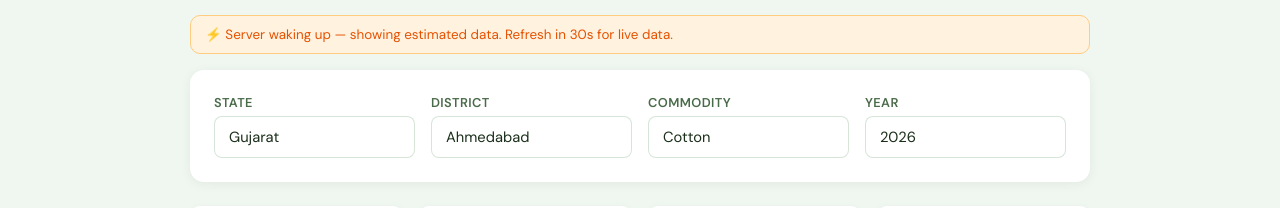
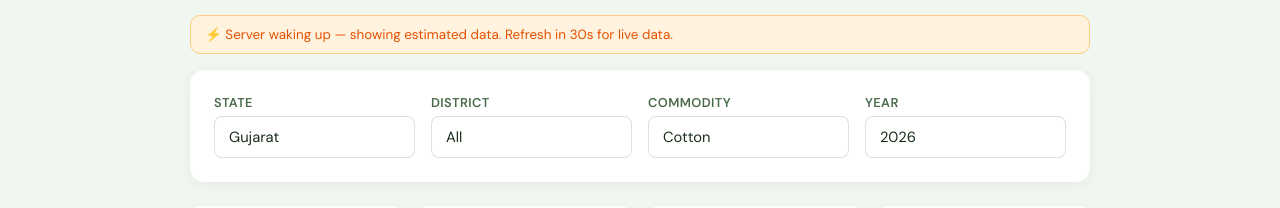
Before and after one commit to vedant1844/agri-price-predictor, a React (Create React App) app in the folder frontend/: page / in a window 1280 px wide. Both pictures are taken after a click on the button "Historical Data". Shown: the part 195-403 px from the top of the page. Built offline with nearby package versions, Linux system fonts and the light colour scheme; no server answers; the HTML template or start-up script is replaced by a standard one.

Commit message:
feat: dynamic state/commodity/district dropdowns in Historical Data from Supabase

```diff
--- a/frontend/src/pages/HistoricalData.js
+++ b/frontend/src/pages/HistoricalData.js
@@ -2,7 +2,7 @@ import React, { useState, useEffect } from 'react';
 import { Line, Bar } from 'react-chartjs-2';
 import { Chart as ChartJS, CategoryScale, LinearScale, PointElement, LineElement, BarElement, Title, Tooltip, Legend } from 'chart.js';
 import LoadingOverlay from '../components/LoadingOverlay';
-import { fetchPrices, fetchPriceStats } from '../api';
+import { fetchPrices, fetchPriceStats, fetchCommodities, fetchStates } from '../api';
 
 ChartJS.register(CategoryScale, LinearScale, PointElement, LineElement, BarElement, Title, Tooltip, Legend);
 
@@ -20,15 +20,38 @@ function genFallback(base) {
 }
 
 export default function HistoricalData() {
-  const [filters, setFilters] = useState({ state:'Gujarat', district:'Ahmedabad', commodity:'Cotton', year:'2026' });
+  const [filters, setFilters] = useState({ state:'', district:'All', commodity:'', year:'2026' });
   const [chartData, setChartData] = useState(null);
   const [stats, setStats] = useState(null);
   const [loading, setLoading] = useState(false);
   const [src, setSrc] = useState('loading');
+  const [stateOpts, setStateOpts] = useState([]);
+  const [commodityOpts, setCommodityOpts] = useState([]);
+  const [districtOpts, setDistrictOpts] = useState(['All']);
 
   const set = (k,v) => setFilters(p => ({...p,[k]:v}));
 
-  useEffect(() => { loadData(); }, [filters.commodity, filters.state, filters.year]); // eslint-disable-line
+  // Load states and commodities from DB on mount
+  useEffect(() => {
+    async function loadOptions() {
+      try {
+        const [cRes, sRes] = await Promise.all([fetchCommodities(), fetchStates()]);
+        const states = sRes.states || [];
+        const commodities = cRes.commodities || [];
+        setStateOpts(states.length > 0 ? states : ['Gujarat','Maharashtra','Karnataka','Punjab','Uttar Pradesh','Rajasthan']);
+        setCommodityOpts(commodities.length > 0 ? commodities : ['Cotton','Wheat','Rice','Onion','Apple','Soybean','Groundnut']);
+        if (states.length > 0) setFilters(p => ({ ...p, state: p.state || states[0] }));
+        if (commodities.length > 0) setFilters(p => ({ ...p, commodity: p.commodity || commodities[0] }));
+      } catch {
+        setStateOpts(['Gujarat','Maharashtra','Karnataka','Punjab','Uttar Pradesh','Rajasthan']);
+        setCommodityOpts(['Cotton','Wheat','Rice','Onion','Apple','Soybean','Groundnut']);
+        setFilters(p => ({ ...p, state: p.state || 'Gujarat', commodity: p.commodity || 'Cotton' }));
+      }
+    }
+    loadOptions();
+  }, []);
+
+  useEffect(() => { if (filters.state && filters.commodity) loadData(); }, [filters.commodity, filters.state, filters.year]); // eslint-disable-line
 
   async function loadData() {
     setLoading(true);
@@ -38,8 +61,17 @@ export default function HistoricalData() {
         fetchPriceStats({ commodity: filters.commodity, state: filters.state }),
       ]);
       if (Array.isArray(pricesData) && pricesData.length > 0) {
+        // Extract unique districts from price data
+        const districts = [...new Set(pricesData.map(p => p.district).filter(Boolean))].sort();
+        setDistrictOpts(['All', ...districts]);
+
+        // Filter by district if selected
+        const filtered = filters.district && filters.district !== 'All'
+          ? pricesData.filter(p => p.district === filters.district)
+          : pricesData;
+
         const mMin=Array(12).fill(null), mMod=Array(12).fill(null), mMax=Array(12).fill(null), cnt=Array(12).fill(0);
-        pricesData.forEach(p => {
+        filtered.forEach(p => {
           const d = p.arrival_date || p.date; if (!d) return;
           const dt = new Date(d), mi = dt.getMonth();
           if (filters.year && dt.getFullYear() !== parseInt(filters.year)) return;
@@ -47,7 +79,7 @@ export default function HistoricalData() {
           if (!mMin[mi]) { mMin[mi]=0; mMod[mi]=0; mMax[mi]=0; }
           mMin[mi]+=mn; mMod[mi]+=md; mMax[mi]+=mx; cnt[mi]++;
         });
-        const avg = (a) => a.map((v,i)=> cnt[i]>0 ? Math.round(v/cnt[i]) : null);
+        const avg = (a) => a.map((v,i)=>cnt[i]>0 ? Math.round(v/cnt[i]) : null);
         const fill = (a) => { const valid=a.filter(v=>v!==null); if(!valid.length) return a; const av=Math.round(valid.reduce((s,v)=>s+v,0)/valid.length); return a.map(v=>v!==null?v:av); };
         setChartData({ minData:fill(avg(mMin)), modalData:fill(avg(mMod)), maxData:fill(avg(mMax)) });
         setStats(statsData); setSrc('api');
@@ -91,15 +123,22 @@ export default function HistoricalData() {
           {src==='api' && <div style={{ background:'#e8f5e9', border:'1px solid #a5d6a7', borderRadius:10, padding:'10px 14px', fontSize:'0.84rem', color:'#2e7d32', marginBottom:'1rem' }}>✅ Showing live data from Supabase database</div>}
 
           <div style={{ background:'white', borderRadius:14, padding:'1.5rem', display:'grid', gridTemplateColumns:'repeat(auto-fit, minmax(180px,1fr))', gap:'1rem', marginBottom:'1.5rem', boxShadow:'0 2px 12px rgba(0,0,0,0.06)' }}>
-            {[ {label:'State',key:'state',opts:['Gujarat','Maharashtra','Karnataka','Punjab','Uttar Pradesh','Rajasthan']},
-               {label:'District',key:'district',opts:['Ahmedabad','Surat','Vadodara','Rajkot','Bhavnagar']},
-               {label:'Commodity',key:'commodity',opts:['Cotton','Wheat','Rice','Onion','Apple','Soybean','Groundnut']},
-               {label:'Year',key:'year',opts:['2026','2025','2024','2023','2022']} ].map(f => (
-              <div key={f.key}>
-                <label style={{ display:'block', fontSize:'0.8rem', fontWeight:600, color:'#4a6b4a', marginBottom:5, textTransform:'uppercase', letterSpacing:'0.4px' }}>{f.label}</label>
-                <select value={filters[f.key]} onChange={e=>set(f.key,e.target.value)} style={selStyle}>{f.opts.map(o=><option key={o}>{o}</option>)}</select>
-              </div>
-            ))}
+            <div>
+              <label style={{ display:'block', fontSize:'0.8rem', fontWeight:600, color:'#4a6b4a', marginBottom:5, textTransform:'uppercase', letterSpacing:'0.4px' }}>State</label>
+              <select value={filters.state} onChange={e=>set('state',e.target.value)} style={selStyle}>{stateOpts.map(o=><option key={o}>{o}</option>)}</select>
+            </div>
+            <div>
+              <label style={{ display:'block', fontSize:'0.8rem', fontWeight:600, color:'#4a6b4a', marginBottom:5, textTransform:'uppercase', letterSpacing:'0.4px' }}>District</label>
+              <select value={filters.district} onChange={e=>set('district',e.target.value)} style={selStyle}>{districtOpts.map(o=><option key={o}>{o}</option>)}</select>
+            </div>
+            <div>
+              <label style={{ display:'block', fontSize:'0.8rem', fontWeight:600, color:'#4a6b4a', marginBottom:5, textTransform:'uppercase', letterSpacing:'0.4px' }}>Commodity</label>
+              <select value={filters.commodity} onChange={e=>set('commodity',e.target.value)} style={selStyle}>{commodityOpts.map(o=><option key={o}>{o}</option>)}</select>
+            </div>
+            <div>
+              <label style={{ display:'block', fontSize:'0.8rem', fontWeight:600, color:'#4a6b4a', marginBottom:5, textTransform:'uppercase', letterSpacing:'0.4px' }}>Year</label>
+              <select value={filters.year} onChange={e=>set('year',e.target.value)} style={selStyle}>{['2026','2025','2024','2023','2022'].map(o=><option key={o}>{o}</option>)}</select>
+            </div>
           </div>
 
           <div style={{ display:'grid', gridTemplateColumns:'repeat(auto-fit, minmax(160px,1fr))', gap:'1rem', marginBottom:'1.5rem' }}>
```
